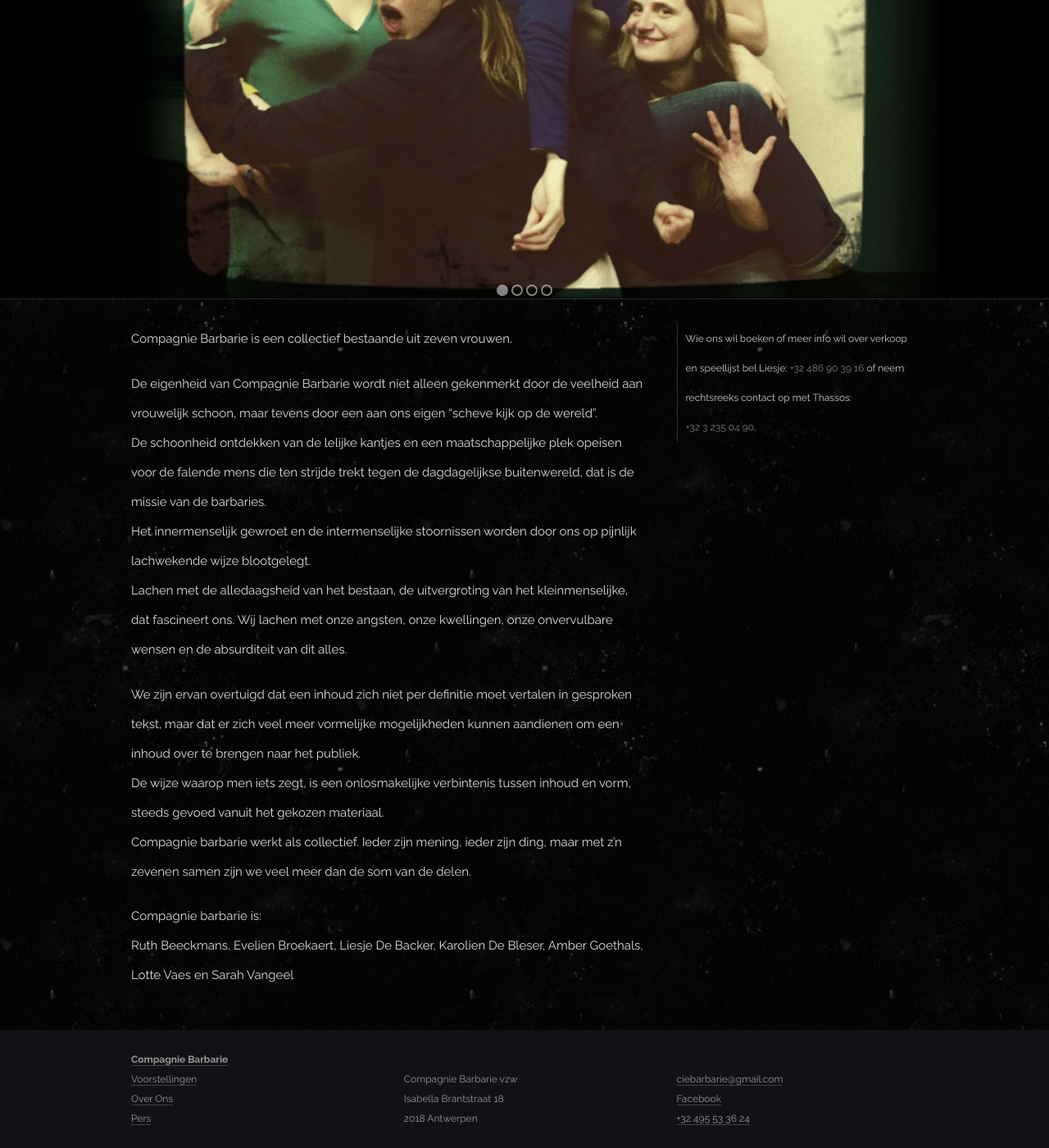
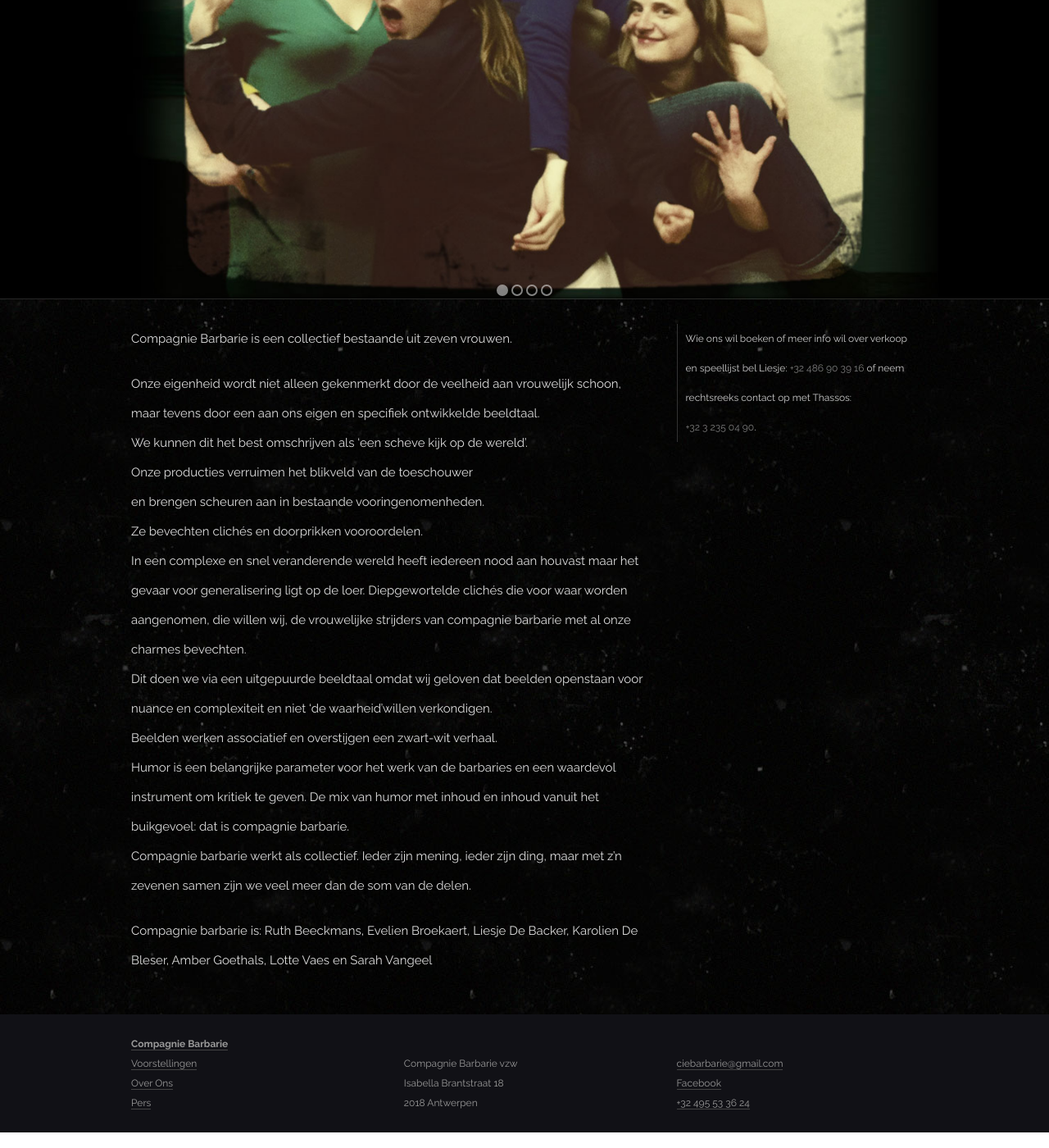
Before and after one commit to ciebarbarie/ciebarbarie, a Jekyll site: the page built from over-ons.md, in a window 1280 px wide and 1400 px high, scrolled down 539 px. Shown: the whole window at 82% size. Built offline with Jekyll 4.4.1, drawn with Linux system fonts in a browser that asks for light colours; nearby versions of some CDN libraries; some web fonts are replaced; library files that are not in the unit come from our copies.

Commit message:
Update over-ons.md

```diff
--- a/over-ons.md
+++ b/over-ons.md
@@ -26,15 +26,17 @@ sidebar: |
 </style>
 Compagnie Barbarie is een collectief bestaande uit zeven vrouwen.
 
-De eigenheid van Compagnie Barbarie wordt niet alleen gekenmerkt door de veelheid aan vrouwelijk schoon, maar tevens door een aan ons eigen “scheve kijk op de wereld”.<br>
-De schoonheid ontdekken van de lelijke kantjes en een maatschappelijke plek opeisen voor de falende mens die ten strijde trekt tegen de dagdagelijkse buitenwereld, dat is de missie van de barbaries.<br>
-Het innermenselijk gewroet en de intermenselijke stoornissen worden door ons op pijnlijk lachwekende wijze blootgelegt.<br>
-Lachen met de alledaagsheid van het bestaan, de uitvergroting van het kleinmenselijke, dat fascineert ons.
-Wij lachen met onze angsten, onze kwellingen, onze onvervulbare wensen en de absurditeit van dit alles.
-
-We zijn ervan overtuigd dat een inhoud zich niet per definitie moet vertalen in gesproken tekst, maar dat er zich veel meer vormelijke mogelijkheden kunnen aandienen om een inhoud over te brengen naar het publiek.<br>
-De wijze waarop men iets zegt, is een onlosmakelijke verbintenis tussen inhoud en vorm, steeds gevoed vanuit het gekozen materiaal.<br>
+Onze eigenheid wordt niet alleen gekenmerkt door de veelheid aan vrouwelijk schoon, maar tevens door een aan ons eigen en specifiek ontwikkelde beeldtaal.<br>
+We kunnen dit het best omschrijven als ‘een scheve kijk op de wereld’.<br>
+Onze producties verruimen het blikveld van de toeschouwer<br>
+en brengen scheuren aan in bestaande vooringenomenheden.<br>
+Ze bevechten clichés en doorprikken vooroordelen.<br>
+In een complexe en snel veranderende wereld heeft iedereen nood aan houvast maar het gevaar voor generalisering ligt op de loer. Diepgewortelde clichés die voor waar worden aangenomen, die willen wij, de vrouwelijke strijders van compagnie barbarie met al onze charmes bevechten.<br>
+Dit doen we via een uitgepuurde beeldtaal omdat wij geloven dat beelden openstaan voor nuance en complexiteit en niet ‘de waarheid'willen verkondigen.<br>
+Beelden werken associatief en overstijgen een zwart-wit verhaal.<br>
+Humor is een belangrijke parameter voor het werk van de barbaries en een waardevol instrument om kritiek te geven.
+De mix van humor met inhoud en inhoud vanuit het buikgevoel: dat is compagnie barbarie.<br>
 Compagnie barbarie werkt als collectief. Ieder zijn mening, ieder zijn ding, maar met z’n zevenen samen zijn we veel meer dan de som van de delen.
 
-Compagnie barbarie is:<br>
+Compagnie barbarie is:
 Ruth Beeckmans, Evelien Broekaert, Liesje De Backer, Karolien De Bleser, Amber Goethals, Lotte Vaes en Sarah Vangeel
```
